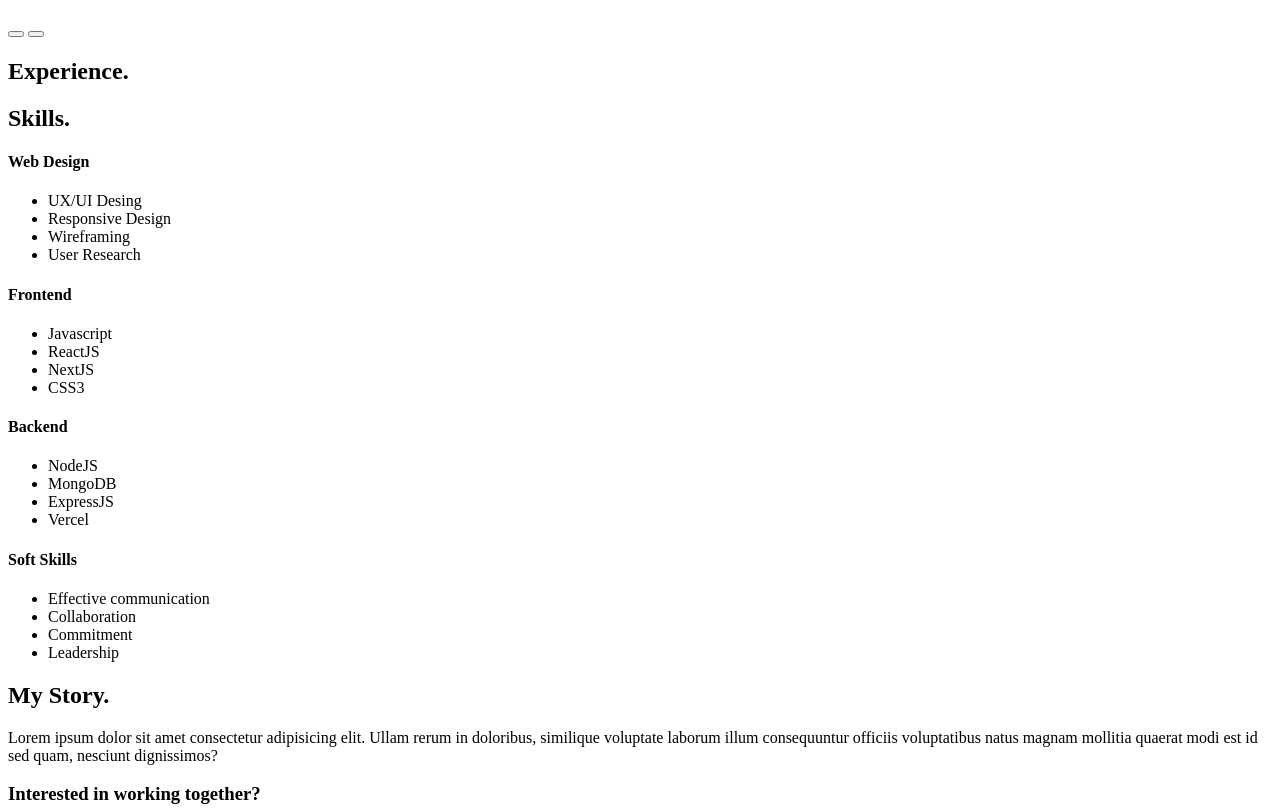
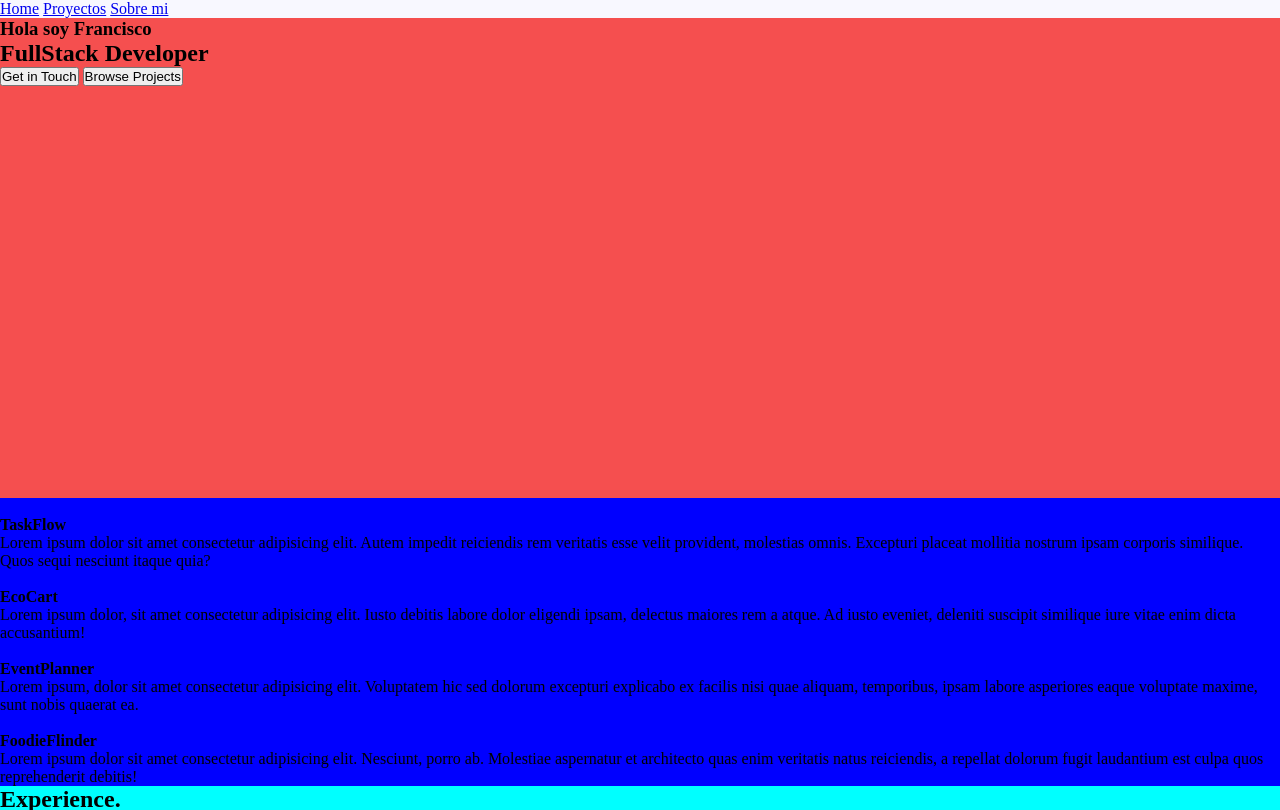
Before and after one commit to PanchoPereyra/TP_Portfolio, a plain HTML site: page index.html in a window 1280 px wide. Shown: the top 810 px of the page. Drawn offline with Linux system fonts and the light colour scheme.

Commit message:
Dandole forma a la estructura

```diff
--- a/css/estilos.css
+++ b/css/estilos.css
@@ -5,3 +5,34 @@
     padding: 0px;
     margin: 0px;
   }
+
+  .barraNav {
+    background-color: ghostwhite;
+  }
+
+  .hero {
+    height: 60vh;
+    background-color: #f54f4f;
+
+  }
+
+  .containerProyectos{
+    background-color: blue;
+
+  }
+
+  .experiencia{
+    background-color: aqua;
+  }
+
+  .habilidades{
+    background-color: brown;
+  }
+
+  .miHistoria{
+    background-color: chartreuse;
+  }
+
+  footer{
+    background-color: darkolivegreen;
+  }
--- a/index.html
+++ b/index.html
@@ -4,39 +4,74 @@
 <head>
     <meta charset="UTF-8">
     <meta name="viewport" content="width=device-width, initial-scale=1.0">
+    <link rel="stylesheet" href="css/estilos.css">
     <title>Práctico Final Nº1</title>
 </head>
 
 <body>
-    <div>
+    <div class="barraNav">
         <nav>
-
+            <a href="#">Home</a>
+            <a href="#">Proyectos</a>
+            <a href="#">Sobre mi</a>
         </nav>
     </div>
 
-    <section>
-        <h3></h3>
-        <h1></h1>
+    <section class="hero">
+        <h3>Hola soy Francisco</h3>
+        <h1>FullStack Developer</h1>
         <p></p>
-        <button></button>
-        <button></button>
+        <button>Get in Touch</button>
+        <button>Browse Projects</button>
         <img src="" alt="">
     </section>
 
     <main>
         <!-- PROYECTOS -->
+        <section class="containerProyectos">
             <div>
+                <img src="" alt="">
 
+                <h4>TaskFlow</h4>
+                <p>Lorem ipsum dolor sit amet consectetur adipisicing elit. Autem impedit reiciendis rem veritatis esse
+                    velit provident, molestias omnis. Excepturi placeat mollitia nostrum ipsam corporis similique. Quos
+                    sequi nesciunt itaque quia?</p>
+
+
+                <img src="" alt="">
+
+                <h4>EcoCart</h4>
+                <p>Lorem ipsum dolor, sit amet consectetur adipisicing elit. Iusto debitis labore dolor eligendi ipsam,
+                    delectus maiores rem a atque. Ad iusto eveniet, deleniti suscipit similique iure vitae enim dicta
+                    accusantium!</p>
             </div>
+            <div>
+                <img src="" alt="">
+
+                <h4>EventPlanner</h4>
+                <p>Lorem ipsum, dolor sit amet consectetur adipisicing elit. Voluptatem hic sed dolorum excepturi
+                    explicabo
+                    ex facilis nisi quae aliquam, temporibus, ipsam labore asperiores eaque voluptate maxime, sunt nobis
+                    quaerat ea.</p>
+
+
+                <img src="" alt="">
+
+                <h4>FoodieFlinder</h4>
+                <p>Lorem ipsum dolor sit amet consectetur adipisicing elit. Nesciunt, porro ab. Molestiae aspernatur et
+                    architecto quas enim veritatis natus reiciendis, a repellat dolorum fugit laudantium est culpa quos
+                    reprehenderit debitis!</p>
+            </div>
+        </section>
 
         <!-- EXPERIENCIA -->
-        <div>
+        <div class="experiencia">
             <h2>Experience<span>.</span></h2>
 
         </div>
 
         <!-- SKILLS -->
-        <scetion>
+        <section class="habilidades">
             <h2>Skills<span>.</span></h2>
             <div>
                 <h4>Web Design</h4>
@@ -84,7 +119,7 @@
         </section>
 
         <!-- MY STORY -->
-            <div>
+        <div class="miHistoria">
             <h2>My Story<span>.</span></h2>
             <p>Lorem ipsum dolor sit amet consectetur adipisicing elit. Ullam rerum in doloribus, similique
                 voluptate
```
Lines whose indentation alone changed are shown as unchanged.
